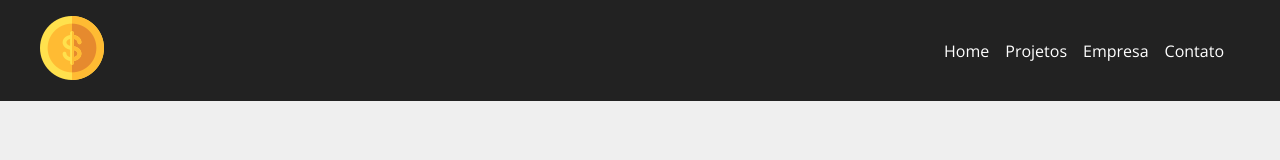
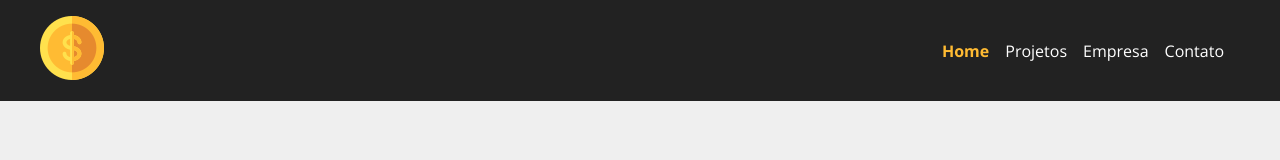
Before and after one commit to AlanGabHahn/costs, a React (Create React App) app: page / in a window 1280 px wide. Shown: the top 160 px of the page. Built offline with nearby package versions, Linux system fonts and the light colour scheme.

Commit message:
Estilização na navbar

```diff
--- a/src/components/layout/Navbar.js
+++ b/src/components/layout/Navbar.js
@@ -1,4 +1,4 @@
-import { Link } from 'react-router-dom';
+import { Link, useLocation } from 'react-router-dom';
 
 import Container from './Container';
 
@@ -6,6 +6,9 @@ import  styles  from './Navbar.module.css';
 import logo from '../../img/costs_logo.png';
 
 const Navbar = () => {
+
+    const location = useLocation();
+
     return (
         <nav className={styles.navbar}>
             <Container>
@@ -14,16 +17,28 @@ const Navbar = () => {
                 </Link>
                 <ul className={styles.list}>
                     <li className={styles.item}>
-                        <Link to="/">Home</Link>
+                        <Link
+                            to="/"
+                            className={location.pathname === "/" ? styles.active : ""}
+                        >Home</Link>
                     </li>
                     <li className={styles.item}>
-                        <Link to="/projects">Projetos</Link>
+                        <Link
+                            to="/projects"
+                            className={location.pathname === "/projects" ? styles.active : ""}
+                        >Projetos</Link>
                     </li>
                     <li className={styles.item}>
-                        <Link to="/company">Empresa</Link>
+                        <Link
+                            to="/company"
+                            className={location.pathname === "/company" ? styles.active : ""}
+                        >Empresa</Link>
                     </li>
                     <li className={styles.item}>
-                        <Link to="/contatc">Contato</Link>
+                        <Link
+                            to="/contatc"
+                            className={location.pathname === "/contatc" ? styles.active : ""}
+                        >Contato</Link>
                     </li>
                 </ul>
             </Container>
--- a/src/components/layout/Navbar.module.css
+++ b/src/components/layout/Navbar.module.css
@@ -20,3 +20,8 @@
 .item a:hover {
     color: #FFBB33;
 }
+
+.item .active {
+    color: #FFBB33;
+    font-weight: bold;
+}
```
